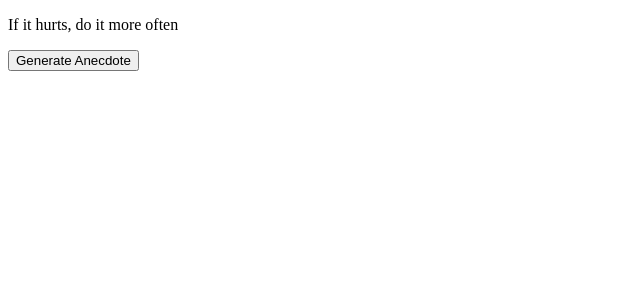
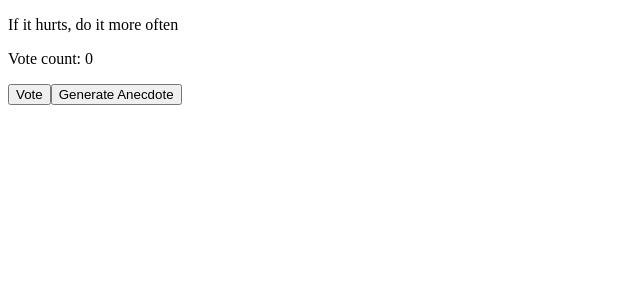
Before and after one commit to jsteigelman/fso-part-1-anecdotes, a React (Create React App) app: page / in a window 1280 px wide. Shown: the top 300 px of the page, without its empty margins (0-640 px from the left). Built offline with nearby package versions, Linux system fonts and the light colour scheme.

Commit message:
user can vote for the displayed anecdote, and view the vote count for the displayed anecdote

```diff
--- a/src/App.js
+++ b/src/App.js
@@ -8,24 +8,31 @@ const App = () => {
     'Any fool can write code that a computer can understand. Good programmers write code that humans can understand.',
     'Premature optimization is the root of all evil.',
     'Debugging is twice as hard as writing the code in the first place. Therefore, if you write the code as cleverly as possible, you are, by definition, not smart enough to debug it.',
-    'Programming without an extremely heavy use of console.log is same as if a doctor would refuse to use x-rays or blood tests when diagnosing patients'
+    'Programming without an extremely heavy use of console.log is same as if a doctor would refuse to use x-rays or blood tests when diagnosing patients',
   ]
 
   const getRandomAnecdote = () => {
-    const randomNum = Math.floor(Math.random()*anecdotes.length)
+    const randomNum = Math.floor(Math.random() * anecdotes.length)
     setSelected(randomNum)
   }
 
+  const updateVoteCount = () => {
+    const copy = [...votes]
+    const voteCount = copy[selected] == undefined ? 1 : (copy[selected] += 1)
+    copy[selected] = voteCount
+    setVotes(copy)
+    console.log('copy: ', copy)
+  }
 
   const [selected, setSelected] = useState(0)
+  const [votes, setVotes] = useState([])
 
   return (
     <div>
       <p>{anecdotes[selected]}</p>
-      <button onClick={getRandomAnecdote}>
-      Generate Anecdote
-      </button>
-
+      <p>Vote count: {votes[selected] == undefined ? 0 : votes[selected]}</p>
+      <button onClick={updateVoteCount}>Vote</button>
+      <button onClick={getRandomAnecdote}>Generate Anecdote</button>
     </div>
   )
 }
```
